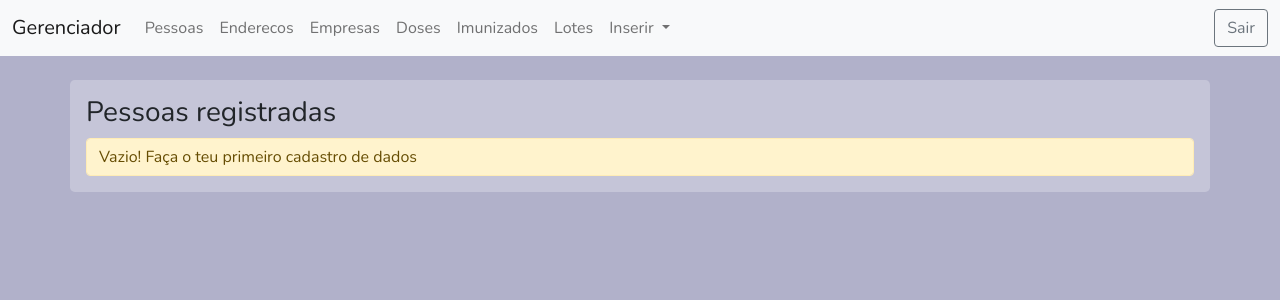
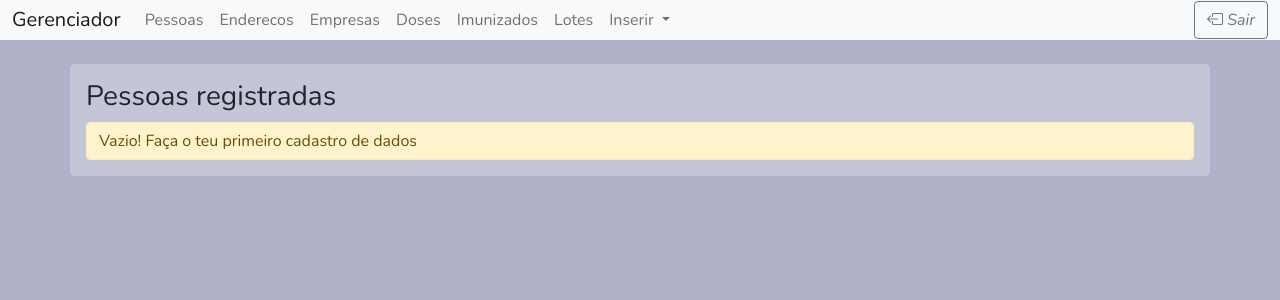
Before and after one commit to ValerioHasman/Gerenciador, a PHP site: page /sistema/index in a window 1280 px wide. Shown: the top 300 px of the page. Run offline with PHP 8.4, Linux system fonts and the light colour scheme; the visitor is signed in with stand-in values (Sample User, id 1); data that the repository does not hold is empty; some libraries are stand-ins or nearby versions.

Commit message:
Interface

```diff
--- a/Views/template/templateDoSistema.php
+++ b/Views/template/templateDoSistema.php
@@ -7,6 +7,7 @@
     <meta http-equiv="X-UA-Compatible" content="IE=edge">
     <meta name="viewport" content="width=device-width, initial-scale=1.0">
     <link href="https://cdn.jsdelivr.net/npm/bootstrap@5.1.0/dist/css/bootstrap.css" rel="stylesheet">
+    <link rel="stylesheet" href="https://cdn.jsdelivr.net/npm/bootstrap-icons@1.7.2/font/bootstrap-icons.css">
     <script defer src="https://cdn.jsdelivr.net/npm/@popperjs/core@2.9.3/dist/umd/popper.js">
     </script>
     <script defer src="https://cdn.jsdelivr.net/npm/bootstrap@5.1.0/dist/js/bootstrap.js">
@@ -26,12 +27,12 @@
             </button>
             <div class="collapse navbar-collapse" id="navbarSupportedContent">
                 <ul class="navbar-nav me-auto mb-2 mb-lg-0">
-                    <li class="nav-item"><a class="nav-link" href="sistema/index">Pessoas</a></li>
-                    <li class="nav-item"><a class="nav-link" href="sistema/endereco">Enderecos</a></li>
-                    <li class="nav-item"><a class="nav-link" href="sistema/empresa">Empresas</a></li>
-                    <li class="nav-item"><a class="nav-link" href="sistema/doses">Doses</a></li>
-                    <li class="nav-item"><a class="nav-link" href="sistema/imunizados">Imunizados</a></li>
-                    <li class="nav-item"><a class="nav-link" href="sistema/lotes">Lotes</a></li>
+                    <li class="nav-item"><a class="nav-link dropdown-item" href="sistema/index">Pessoas</a></li>
+                    <li class="nav-item"><a class="nav-link dropdown-item" href="sistema/endereco">Enderecos</a></li>
+                    <li class="nav-item"><a class="nav-link dropdown-item" href="sistema/empresa">Empresas</a></li>
+                    <li class="nav-item"><a class="nav-link dropdown-item" href="sistema/doses">Doses</a></li>
+                    <li class="nav-item"><a class="nav-link dropdown-item" href="sistema/imunizados">Imunizados</a></li>
+                    <li class="nav-item"><a class="nav-link dropdown-item" href="sistema/lotes">Lotes</a></li>
 
 
 
@@ -50,7 +51,7 @@
                     </li>
                 </ul>
                 <form class="d-flex">
-                    <a href="sistema/sair" class="btn btn-outline-secondary">Sair</a>
+                    <a href="sistema/sair" class="btn btn-outline-secondary"><i class="bi bi-box-arrow-left">&nbspSair</i></a>
                 </form>
             </div>
         </div>
--- a/formatar/estilo.css
+++ b/formatar/estilo.css
@@ -19,3 +19,7 @@ body{
 .topo{
     margin-top: 10vh;
 }
+.navbar {
+    padding-top: 0;
+    padding-bottom: 0;
+}
```
